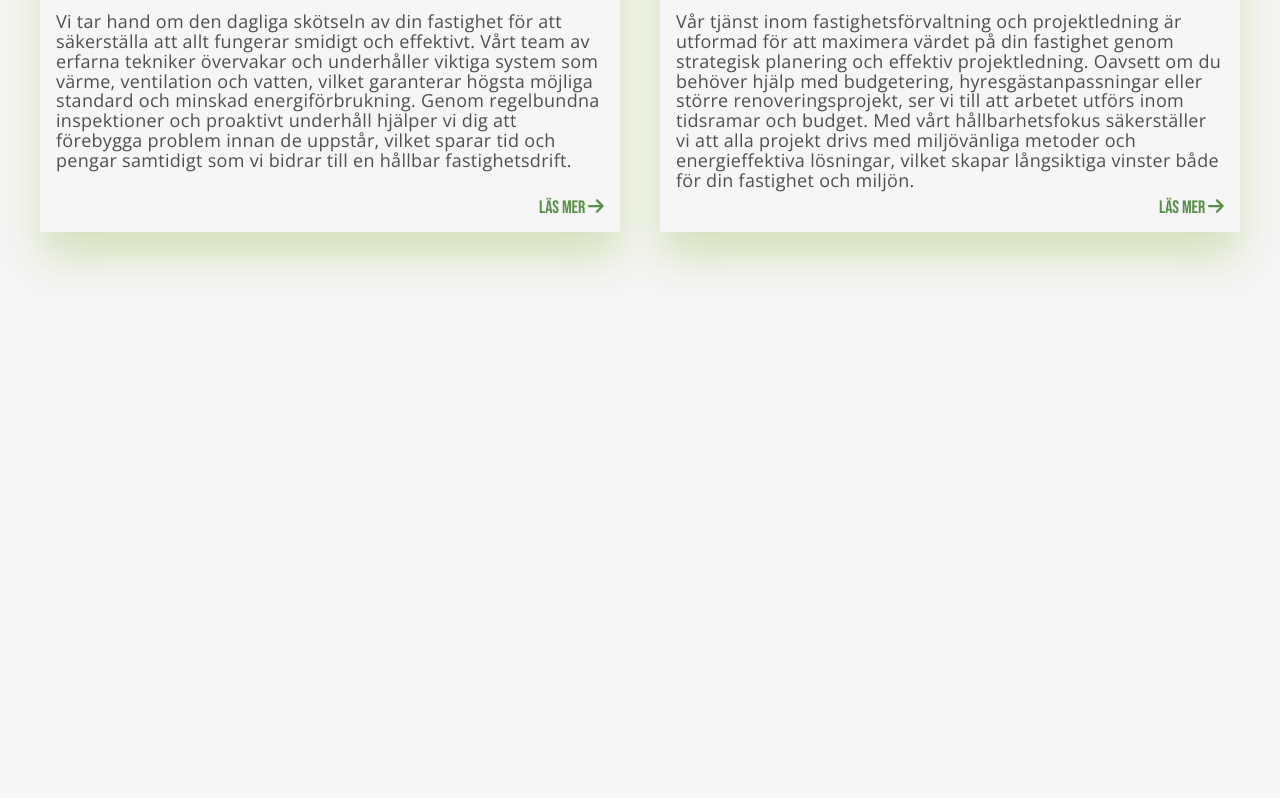
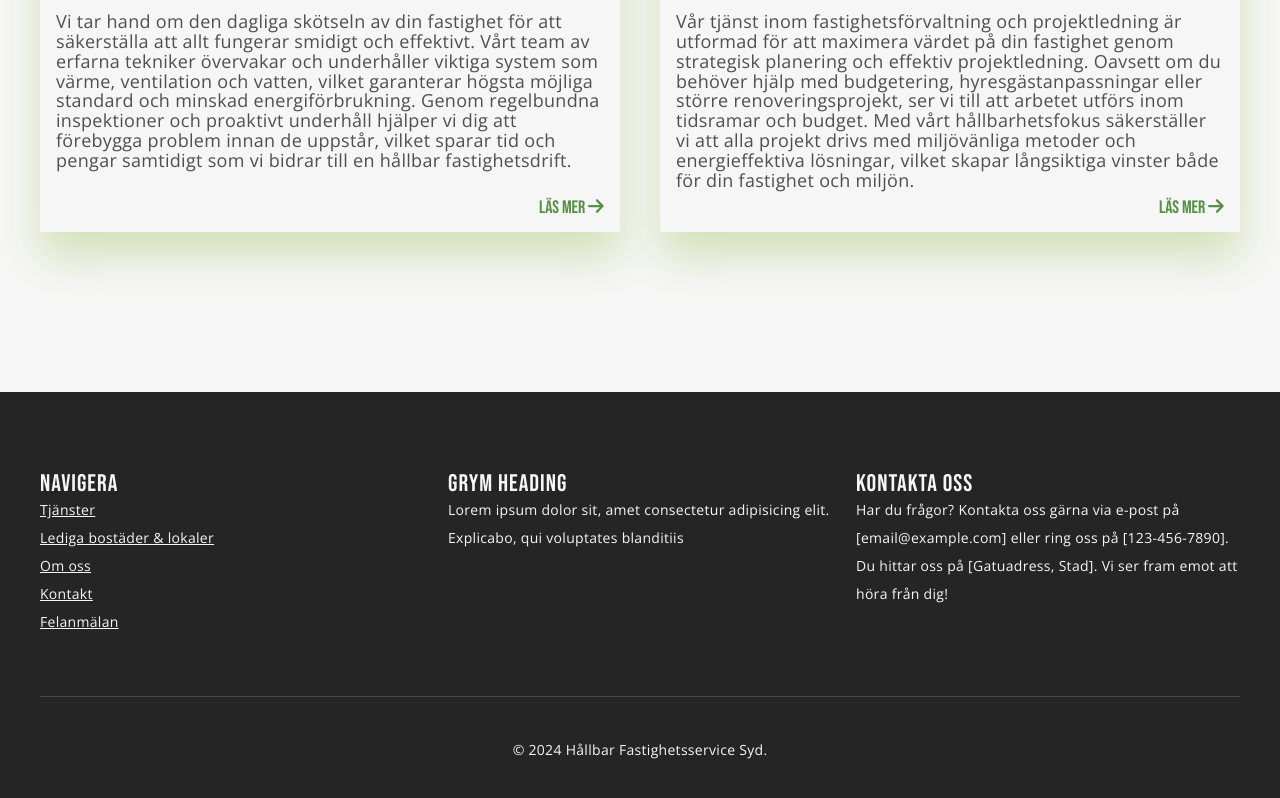
Before and after one commit to Wztrbrg/hfts, a React (Vite) app: page / in a window 1280 px wide. Shown: the part 2037-2835 px from the top of the page. Before the commit the page ends 2349 px from the top, so only its background shows below. Built offline with nearby package versions, Linux system fonts and the light colour scheme.

Commit message:
prototype footer

```diff
--- a/src/App.jsx
+++ b/src/App.jsx
@@ -7,6 +7,7 @@ import Listings from './pages/Listings'
 import About from './pages/About'
 import Contact from './pages/Contact'
 import Report from './pages/Report'
+import Footer from './components/Footer'
 
 
 function App() {
@@ -22,6 +23,7 @@ function App() {
       <Route path='/kontakt' element={<Contact />} />
       <Route path='/felanmalan' element={<Report />} />
     </Routes>
+    <Footer/>
     </>
   )
 }
--- /dev/null
+++ b/src/assets/style/footer.scss
@@ -0,0 +1,72 @@
+@import "./globals/_variables";
+
+.bottom-footer {
+
+    padding: 80px 16px 40px 16px;
+
+    background-color: #252525;
+
+    .footer-content {
+        max-width: $max-content-w;
+        margin: 0 auto;
+
+        display: flex;
+        justify-content: space-between;
+        gap: 24px;
+
+
+        .footer-col {
+            flex: 1;
+        }
+    }
+
+    .copyright-text {
+        position: relative;
+        margin-top: 100px;
+
+        text-align: center;
+    }
+
+    .copyright-text::after {
+        content: '';
+        position: absolute;
+        top: -40px;
+
+        left: 50%;  /* Move it to the middle */
+        transform: translateX(-50%);  /* Pull it back by 50% of its width */
+
+        height: 1px;
+        width: 100%;
+        max-width: $max-content-w;
+
+        background-color: rgb(73, 73, 73);
+    }
+
+
+    ul {
+        list-style-type: none;
+    }
+
+
+}
+
+/* Media query for tablets (max-width: 1024px) */
+@media (max-width: 1024px) {
+
+    .bottom-footer {
+
+        .footer-content {
+
+            flex-direction: column;
+            gap: 50px;
+
+            max-width: 480px;
+
+
+            // ta bort denna så centraras texten i mobilläget, kluven på vad som är snyggast
+            margin: 0;
+
+        }
+
+    }
+}
--- a/src/assets/style/globals/global.scss
+++ b/src/assets/style/globals/global.scss
@@ -108,6 +108,18 @@ button {
   letter-spacing: 0.3px;
 }
 
+// footer heading
+.lf-h {
+  font-size: $l-card-heading;
+  letter-spacing: 1px;
+}
+//footer paragraph
+.lf-p {
+  font-size: 14px;
+  line-height: 2;
+  letter-spacing: 0.3px;
+}
+
 // Buttons
 .l-btn {
   font-size: $l-btn-txt;
--- a/src/assets/style/services-short.scss
+++ b/src/assets/style/services-short.scss
@@ -6,7 +6,7 @@
   // background: linear-gradient(to bottom, $prim-color 2%, $bg-color);
   display: flex;
   justify-content: center;
-  padding: 80px 16px;
+  padding: 80px 16px 160px 16px;
   flex-wrap: wrap;
   gap: 40px;
 
--- a/src/components/Footer.jsx
+++ b/src/components/Footer.jsx
@@ -0,0 +1,62 @@
+import React from "react";
+import { Link } from "react-router-dom";
+import '../assets/style/footer.scss';
+
+const Footer = () => {
+
+  return (
+    <>
+        <footer className="bottom-footer lt-txt">
+            <div className="footer-content">
+
+                <div className="footer-col">
+                    <h2 className="lf-h">NAVIGERA</h2>
+
+                    <ul className="lf-p">
+                        <li>
+                        <Link to={'/tjanster'} className="lt-txt">Tjänster</Link>
+                        </li>
+                        <li>
+                        <Link to={'/bostader-och-lokaler'} className="lt-txt">Lediga bostäder & lokaler</Link>
+                        </li>
+                        <li>
+                        <Link to={'/om-oss'} className="lt-txt">Om oss</Link>
+                        </li>
+                        <li>
+                        <Link to={'/kontakt'} className="lt-txt">Kontakt</Link>
+                        </li>
+                        <li>
+                        <Link to={'/felanmalan'} className="lt-txt">Felanmälan</Link>
+                        </li>
+                    </ul>
+
+                </div>
+                <div className="footer-col">
+                    <h2 className="lf-h">GRYM HEADING</h2>
+                    <p className="lf-p">
+                        Lorem ipsum dolor sit, amet consectetur
+                        adipisicing elit. Explicabo,
+                        qui voluptates blanditiis
+                    </p>
+                </div>
+                <div className="footer-col">
+                    <h2 className="lf-h">KONTAKTA OSS</h2>
+                    <p className="lf-p">
+                        Har du frågor? Kontakta oss gärna via e-post på [email@example.com] eller ring oss på [123-456-7890]. Du hittar oss på [Gatuadress, Stad]. Vi ser fram emot att höra från dig!
+                    </p>
+                </div>
+
+            </div>
+
+            <div className="copyright-text">
+                <p className="lf-p">
+                    © 2024 Hållbar Fastighetsservice Syd.
+                </p>
+            </div>
+
+        </footer>
+    </>
+  )
+}
+
+export default Footer;
```
